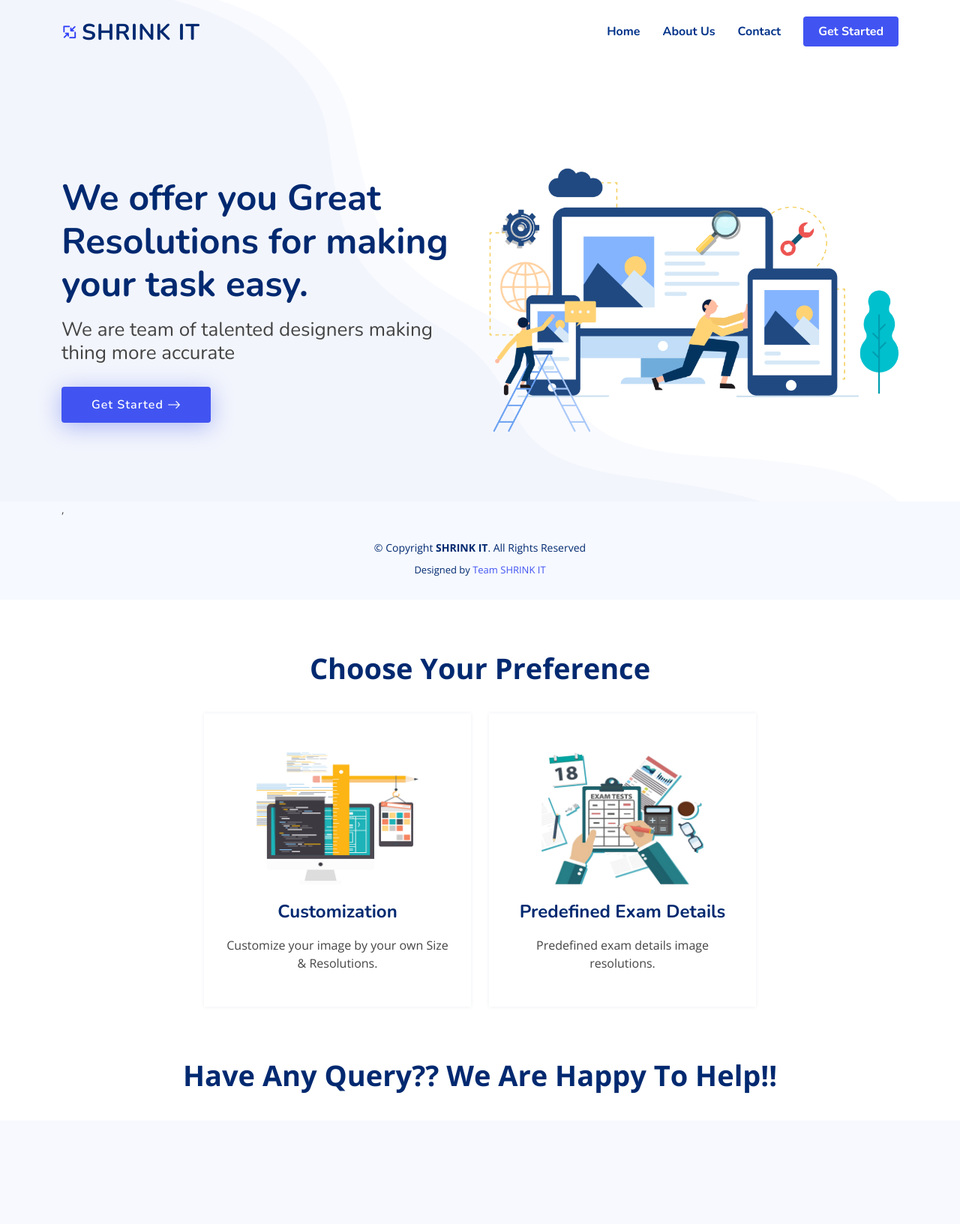
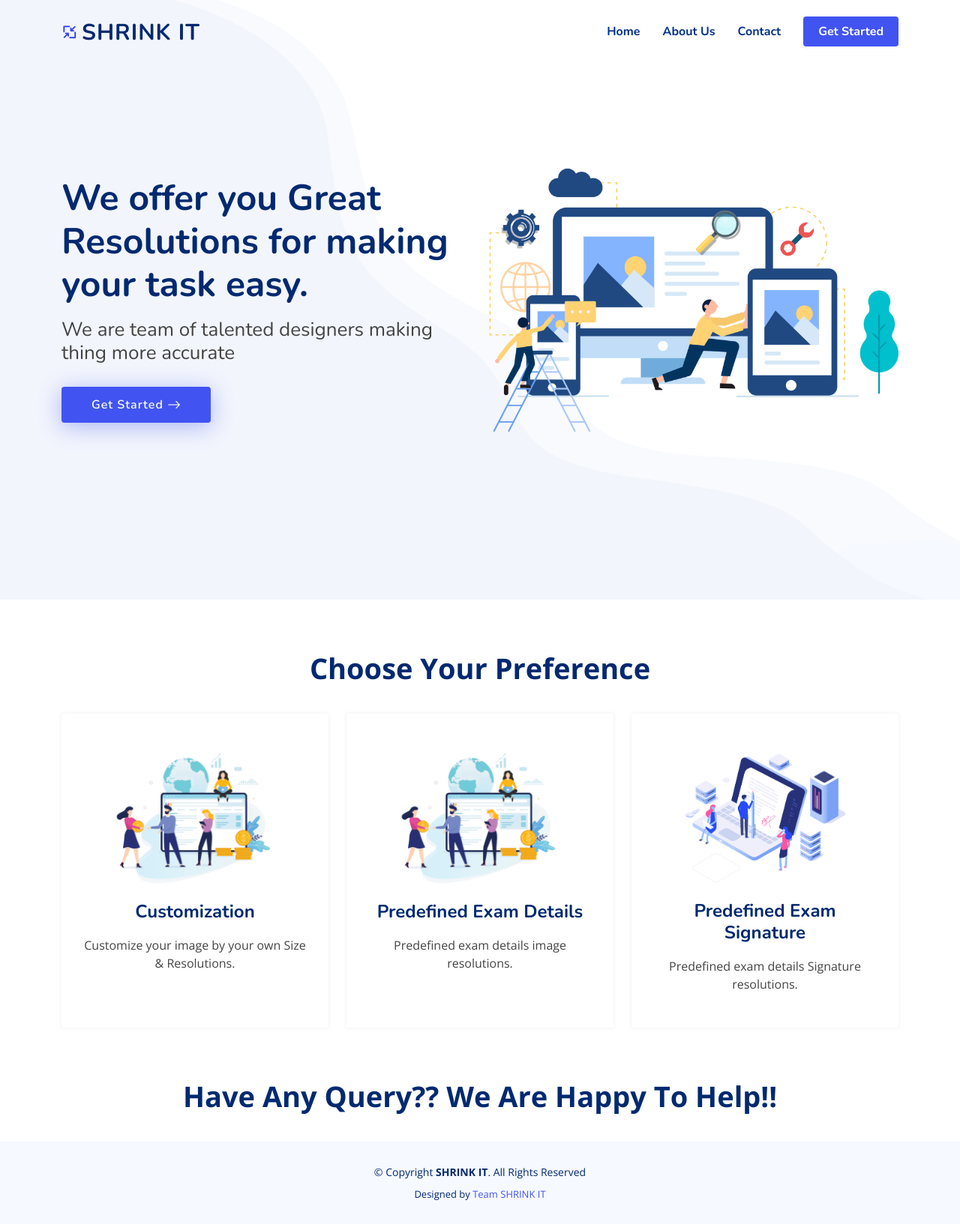
Before and after one commit to Harishkalode/flexstart, a Flask app: page / in a window 1280 px wide. Shown: the whole page at 75% size. Before the commit the page ends 1459 px from the top, so only its background shows below. Run offline with Flask 2, Linux system fonts and the light colour scheme; some libraries are stand-ins or nearby versions.

Commit message:
jaadu project

```diff
--- a/templates/index.html
+++ b/templates/index.html
@@ -49,9 +49,17 @@
 
           <div class="col-lg-4 mt-4 mt-lg-0 " onclick="location.href='{{url_for('predefined')}}'">
             <div class="box" data-aos="fade-up" data-aos-delay="600">
-              <img src="static/assets/img/values-3.png" class="img-fluid" alt="">
+              <img src="static/assets/img/values-1.png" class="img-fluid" alt="">
               <h3>Predefined Exam Details</h3>
               <p>Predefined exam details image resolutions.</p>
+            </div>
+          </div>
+
+          <div class="col-lg-4" onclick="location.href='{{url_for('custom')}}'">
+            <div class="box" data-aos="fade-up" data-aos-delay="200">
+              <img src="static/assets/img/hero-img1.png" class="img-fluid" alt="">
+              <h3>Predefined Exam Signature</h3>
+              <p>Predefined exam details Signature resolutions.</p>
             </div>
           </div>
 
--- a/templates/layout.html
+++ b/templates/layout.html
@@ -63,9 +63,9 @@
 
 
   <!-- ======= Footer ======= -->
-  <footer id="footer" class="footer fixed-bottom">
+  <footer id="footer" class="footer">
     <div class="container">
-      ,<div class="copyright">
+      <div class="copyright">
         &copy; Copyright <strong><span>SHRINK IT</span></strong>. All Rights Reserved
       </div>
       <div class="credits">
```
Also changed, not shown: static/assets/img/hero-img1.png (added), static/assets/img/values-1.png, static/assets/img/values-3.png.
